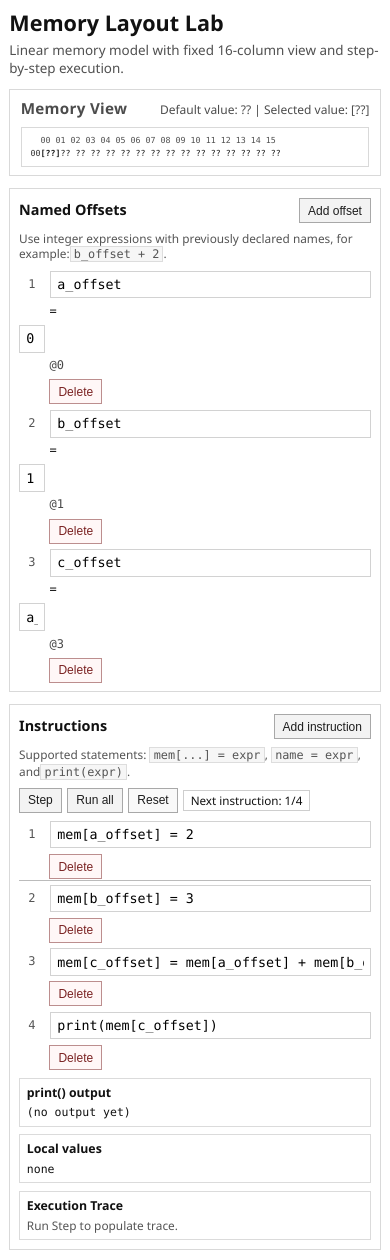
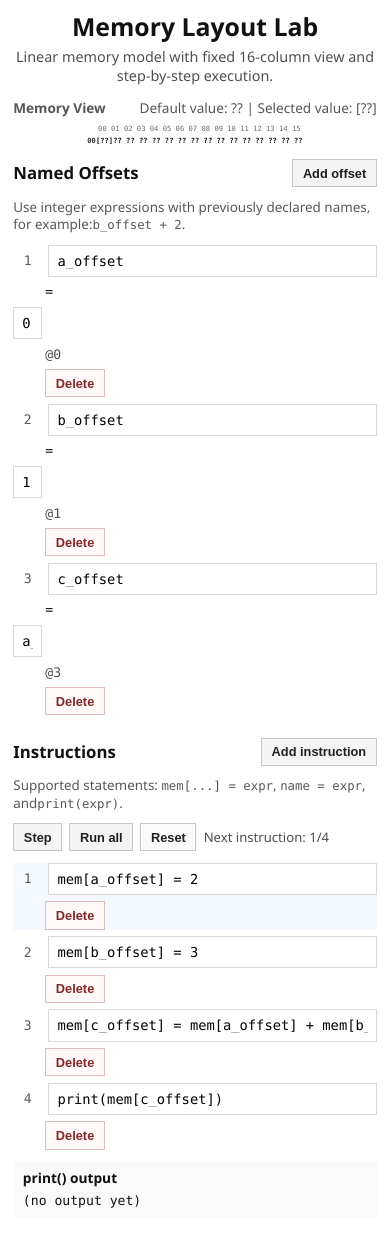
Before and after one commit to acrm/MemoryLayout, a React (Vite) app: page / in a window 390 px wide. After the commit the page ends 1234 px from the top, so only its background shows below. Built offline with nearby package versions, Linux system fonts and the light colour scheme.

Commit message:
2026w11-1.3: Simplify UI and remove trace panel

```diff
--- a/package.json
+++ b/package.json
@@ -1,7 +1,7 @@
 {
   "name": "memory-layout-lab",
   "private": true,
-  "version": "2026w11-1.2",
+  "version": "2026w11-1.3",
   "type": "module",
   "scripts": {
     "dev": "vite",
--- a/src/App.css
+++ b/src/App.css
@@ -7,69 +7,73 @@
   height: 100%;
   display: grid;
   grid-template-rows: auto auto minmax(0, 1fr);
-  gap: 0.75rem;
-  padding: 0.75rem 0.9rem;
+  gap: 1.6vh;
+  padding: 1.8vh 4vw 2.4vh;
   background: #ffffff;
   color: #111111;
 }
 
+.memory-header {
+  text-align: center;
+}
+
 .memory-header h1 {
   margin: 0;
-  font-size: 1.35rem;
-  font-family: var(--font-sans);
-  font-weight: 700;
+  font-size: clamp(1.8rem, 3vw, 3rem);
+  font-weight: 800;
 }
 
 .memory-header p {
-  margin: 0.3rem 0 0;
-  font-size: 0.84rem;
+  margin: 0.35rem 0 0;
   color: #505050;
+  font-size: clamp(0.95rem, 1.2vw, 1.2rem);
 }
 
 .memory-stage {
-  border: 1px solid #d9d9d9;
-  background: #ffffff;
-  padding: 0.55rem 0.65rem;
   display: flex;
   flex-direction: column;
+  align-items: center;
   gap: 0.55rem;
 }
 
 .memory-stage-head {
+  width: 80%;
   display: flex;
   justify-content: space-between;
-  align-items: baseline;
-  gap: 0.7rem;
-  font-size: 0.75rem;
-  color: #4c4c4c;
+  gap: 0.8rem;
+  font-size: clamp(0.85rem, 1vw, 1.05rem);
+  color: #565656;
 }
 
 .memory-stage-head h2 {
   margin: 0;
-  font-size: 0.95rem;
-  letter-spacing: 0.02em;
+  font-size: inherit;
+  font-weight: 700;
 }
 
 .memory-console {
-  border: 1px solid #d9d9d9;
-  padding: 0.38rem 0.55rem;
-  overflow: hidden;
+  width: 100%;
+  display: flex;
+  flex-direction: column;
+  align-items: center;
+  gap: 0.15em;
 }
 
 .memory-row {
   display: flex;
   align-items: center;
+  width: max-content;
   white-space: nowrap;
-  min-width: max-content;
   font-family: var(--font-mono);
-  font-size: clamp(0.52rem, 1.2vw, 0.95rem);
-  line-height: 1.5;
+  font-size: calc(80vw / 50);
+  line-height: 1.25;
+  font-weight: 650;
 }
 
 .row-prefix {
   width: 2ch;
   text-align: right;
-  color: #303030;
+  color: #2d2d2d;
 }
 
 .separator {
@@ -84,7 +88,8 @@
 }
 
 .address-token {
-  color: #505050;
+  color: #6a6a6a;
+  font-weight: 550;
 }
 
 .value-token {
@@ -93,37 +98,36 @@
   padding: 0;
   margin: 0;
   min-width: 2ch;
-  color: #1c1c1c;
+  color: #101010;
   cursor: pointer;
 }
 
 .value-token.is-selected {
-  font-weight: 700;
+  font-weight: 800;
 }
 
 .value-token.is-read {
-  color: #0a5aaa;
+  color: #1f63c6;
 }
 
 .value-token.is-write {
-  color: #9a4700;
+  color: #d17511;
 }
 
 .workbench {
   min-height: 0;
   display: grid;
-  grid-template-columns: minmax(19rem, 0.9fr) minmax(24rem, 1.1fr);
-  gap: 0.75rem;
+  grid-template-columns: 1fr 1fr;
+  gap: 3vw;
+  align-items: start;
 }
 
 .panel {
   min-height: 0;
-  border: 1px solid #d9d9d9;
-  background: #ffffff;
-  padding: 0.55rem;
+  padding: 0;
   display: flex;
   flex-direction: column;
-  gap: 0.5rem;
+  gap: 0.7rem;
   overflow: hidden;
 }
 
@@ -131,25 +135,23 @@
   display: flex;
   align-items: center;
   justify-content: space-between;
-  gap: 0.5rem;
+  gap: 0.6rem;
 }
 
 .panel-head h3 {
   margin: 0;
-  font-size: 0.9rem;
+  font-size: clamp(1.05rem, 1.45vw, 1.55rem);
 }
 
 .panel-hint {
   margin: 0;
-  font-size: 0.74rem;
-  color: #545454;
+  font-size: clamp(0.84rem, 1vw, 1rem);
+  color: #585858;
 }
 
 .panel-hint code {
   font-family: var(--font-mono);
-  background: #f6f6f6;
-  border: 1px solid #dddddd;
-  padding: 0 0.2rem;
+  font-size: 0.92em;
 }
 
 .offset-list {
@@ -158,68 +160,71 @@
   overflow: auto;
   display: flex;
   flex-direction: column;
-  gap: 0.35rem;
+  gap: 0.4rem;
 }
 
 .instruction-list {
-  max-height: 26vh;
+  flex: 1;
+  min-height: 0;
+  max-height: 32vh;
   overflow: auto;
   display: flex;
   flex-direction: column;
-  gap: 0.35rem;
+  gap: 0.4rem;
 }
 
 .offset-row,
 .instruction-row {
   display: grid;
   align-items: center;
-  gap: 0.35rem;
+  gap: 0.4rem;
 }
 
 .offset-row {
-  grid-template-columns: 1.8rem minmax(5.5rem, 1fr) auto minmax(6.4rem, 1fr) auto auto;
+  grid-template-columns: 2rem minmax(6rem, 1fr) auto minmax(7rem, 1fr) auto auto;
 }
 
 .instruction-row {
-  grid-template-columns: 1.8rem 1fr auto;
+  grid-template-columns: 2rem 1fr auto;
 }
 
 .instruction-row.is-active {
-  outline: 1px solid #bbbbbb;
-  outline-offset: 1px;
+  background: #f4f8ff;
 }
 
 .row-index,
 .equals,
 .resolved-value {
   font-family: var(--font-mono);
-  font-size: 0.75rem;
+  font-size: clamp(0.82rem, 0.95vw, 1rem);
 }
 
 .row-index {
   text-align: center;
-  color: #555555;
+  color: #5b5b5b;
 }
 
 .resolved-value {
   white-space: nowrap;
-  color: #494949;
+  color: #4f4f4f;
 }
 
 .offset-row input,
 .instruction-row input {
-  border: 1px solid #d2d2d2;
+  border: 1px solid #d8d8d8;
   background: #ffffff;
-  padding: 0.33rem 0.38rem;
+  padding: 0.45rem 0.5rem;
   font-family: var(--font-mono);
+  font-size: clamp(0.86rem, 1vw, 1.02rem);
 }
 
 button {
-  border: 1px solid #a8a8a8;
-  background: #f3f3f3;
-  color: #1d1d1d;
-  padding: 0.28rem 0.5rem;
-  font-size: 0.75rem;
+  border: 1px solid #c5c5c5;
+  background: #f4f4f4;
+  color: #202020;
+  padding: 0.35rem 0.6rem;
+  font-size: clamp(0.8rem, 0.9vw, 0.95rem);
+  font-weight: 600;
   cursor: pointer;
 }
 
@@ -229,113 +234,51 @@ button:disabled {
 }
 
 button.secondary {
-  background: #f9f9f9;
+  background: #fafafa;
 }
 
 button.danger {
-  border-color: #bc8e8e;
-  color: #7a2222;
-  background: #fff7f7;
+  border-color: #e2bcbc;
+  color: #842727;
+  background: #fff8f8;
 }
 
 .execution-controls {
   display: flex;
   flex-wrap: wrap;
-  gap: 0.35rem;
   align-items: center;
+  gap: 0.45rem;
 }
 
 .status-chip {
-  border: 1px solid #cecece;
-  padding: 0.1rem 0.4rem;
-  font-size: 0.73rem;
-  background: #ffffff;
+  font-size: clamp(0.82rem, 0.95vw, 0.96rem);
+  color: #4d4d4d;
 }
 
 .error-box {
-  border: 1px solid #e0b4b4;
-  background: #fffafa;
-  color: #7e2121;
-  padding: 0.4rem 0.46rem;
-  font-size: 0.74rem;
-}
-
-.runtime-error {
-  margin-top: 0.08rem;
-}
-
-.runtime-grid {
-  display: grid;
-  grid-template-columns: 1fr 1fr;
-  gap: 0.45rem;
+  background: #fff3f3;
+  color: #812828;
+  padding: 0.45rem 0.55rem;
+  font-size: clamp(0.82rem, 0.95vw, 0.95rem);
 }
 
 .runtime-box {
-  border: 1px solid #dbdbdb;
-  padding: 0.35rem 0.42rem;
-  min-height: 0;
+  background: #fafafa;
+  padding: 0.5rem 0.6rem;
 }
 
-.runtime-box h4,
-.trace-panel h4 {
-  margin: 0 0 0.3rem;
-  font-size: 0.77rem;
+.runtime-box h4 {
+  margin: 0 0 0.35rem;
+  font-size: clamp(0.86rem, 1vw, 1rem);
 }
 
 .runtime-box pre {
   margin: 0;
+  max-height: 16vh;
+  overflow: auto;
   white-space: pre-wrap;
   font-family: var(--font-mono);
-  font-size: 0.72rem;
-}
-
-.trace-panel {
-  flex: 1;
-  min-height: 0;
-  border: 1px solid #dbdbdb;
-  padding: 0.35rem 0.42rem;
-  display: flex;
-  flex-direction: column;
-  overflow: hidden;
-}
-
-.trace-list {
-  flex: 1;
-  min-height: 0;
-  overflow: auto;
-  display: flex;
-  flex-direction: column;
-  gap: 0.33rem;
-}
-
-.trace-item {
-  border: 1px solid #dfdfdf;
-  padding: 0.32rem 0.36rem;
-  display: grid;
-  gap: 0.15rem;
-  font-size: 0.72rem;
-}
-
-.trace-item.is-error {
-  border-color: #e1b2b2;
-  color: #7e2121;
-}
-
-.trace-title {
-  display: flex;
-  align-items: baseline;
-  flex-wrap: wrap;
-  gap: 0.35rem;
-}
-
-.trace-title code {
-  font-family: var(--font-mono);
-  font-size: 0.69rem;
-}
-
-.empty-trace {
-  font-size: 0.74rem;
-  color: #555555;
+  font-size: clamp(0.82rem, 0.95vw, 1rem);
 }
 
 @media (max-width: 1080px) {
@@ -343,45 +286,55 @@ button.danger {
     height: auto;
     min-height: 100vh;
     grid-template-rows: auto auto auto;
+    padding: 1.2vh 3.4vw 2vh;
+  }
+
+  .memory-stage-head {
+    width: 100%;
+  }
+
+  .memory-row {
+    font-size: calc(92vw / 50);
   }
 
   .workbench {
     grid-template-columns: 1fr;
-  }
-
-  .runtime-grid {
-    grid-template-columns: 1fr;
+    gap: 1.4rem;
   }
 
   .instruction-list {
-    max-height: 34vh;
+    max-height: 36vh;
   }
 }
 
-@media (max-width: 740px) {
-  .memory-layout-app {
-    padding: 0.58rem;
+@media (max-width: 760px) {
+  .memory-header h1 {
+    font-size: 1.55rem;
+  }
+
+  .memory-header p {
+    font-size: 0.9rem;
   }
 
   .offset-row {
-    grid-template-columns: 1.6rem 1fr;
+    grid-template-columns: 1.8rem 1fr;
   }
 
   .offset-row .equals,
   .offset-row .resolved-value,
   .offset-row button {
     grid-column: 1 / -1;
-    margin-left: 1.9rem;
+    margin-left: 2rem;
     width: fit-content;
   }
 
   .instruction-row {
-    grid-template-columns: 1.6rem 1fr;
+    grid-template-columns: 1.8rem 1fr;
   }
 
   .instruction-row button {
     grid-column: 1 / -1;
-    margin-left: 1.9rem;
+    margin-left: 2rem;
     width: fit-content;
   }
 }
--- a/src/components/MemoryLayoutSimulator.tsx
+++ b/src/components/MemoryLayoutSimulator.tsx
@@ -589,36 +589,6 @@ const executeInstruction = (
   }
 }
 
-const formatReadSummary = (reads: MemoryRead[]): string => {
-  if (reads.length === 0) {
-    return 'none'
-  }
-  return reads.map((read) => `mem[${read.offset}] = ${read.value}`).join(', ')
-}
-
-const formatWriteSummary = (writes: MemoryWrite[]): string => {
-  if (writes.length === 0) {
-    return 'none'
-  }
-  return writes
-    .map((write) => {
-      const previous = write.previousKnown ? String(write.previousValue) : 'unknown'
-      return `mem[${write.offset}] = ${write.newValue} (prev ${previous})`
-    })
-    .join(', ')
-}
-
-const formatLocalsSummary = (locals: Record<string, number>): string => {
-  const entries = Object.entries(locals)
-  if (entries.length === 0) {
-    return 'none'
-  }
-  return entries
-    .sort(([left], [right]) => left.localeCompare(right))
-    .map(([name, value]) => `${name}=${value}`)
-    .join(', ')
-}
-
 const formatByteToken = (isInitialized: boolean, value: number): string => {
   if (!isInitialized) {
     return '??'
@@ -655,7 +625,6 @@ export const MemoryLayoutSimulator: React.FC = () => {
   const [initialized, setInitialized] = useState<boolean[]>(Array(DEFAULT_MEMORY_SIZE).fill(false))
   const [locals, setLocals] = useState<Record<string, number>>({})
   const [programCounter, setProgramCounter] = useState(0)
-  const [trace, setTrace] = useState<TraceEntry[]>([])
   const [printedOutput, setPrintedOutput] = useState<string[]>([])
   const [lastStep, setLastStep] = useState<TraceEntry | null>(null)
   const [runtimeError, setRuntimeError] = useState<string | null>(null)
@@ -694,7 +663,6 @@ export const MemoryLayoutSimulator: React.FC = () => {
     setInitialized(snapshot.initialized)
     setLocals(snapshot.locals)
     setProgramCounter(0)
-    setTrace([])
     setPrintedOutput([])
     setLastStep(null)
     setRuntimeError(null)
@@ -777,7 +745,6 @@ export const MemoryLayoutSimulator: React.FC = () => {
       memorySize,
     )
 
-    setTrace((current) => [...current, result.trace])
     setLastStep(result.trace)
     setSelectedOffset((current) => pickSelectedOffset(result.trace, current))
 
@@ -814,7 +781,7 @@ export const MemoryLayoutSimulator: React.FC = () => {
     }
     let workingCounter = programCounter
 
-    const producedTrace: TraceEntry[] = []
+    let latestTrace: TraceEntry | null = null
     const producedOutput: string[] = []
 
     while (workingCounter < instructions.length) {
@@ -826,7 +793,7 @@ export const MemoryLayoutSimulator: React.FC = () => {
         memorySize,
       )
 
-      producedTrace.push(result.trace)
+      latestTrace = result.trace
       producedOutput.push(...result.printed)
 
       if (!result.succeeded) {
@@ -838,13 +805,12 @@ export const MemoryLayoutSimulator: React.FC = () => {
       workingCounter += 1
     }
 
-    if (producedTrace.length === 0) {
+    if (!latestTrace) {
       return
     }
 
-    setTrace((current) => [...current, ...producedTrace])
-    setLastStep(producedTrace[producedTrace.length - 1])
-    setSelectedOffset((current) => pickSelectedOffset(producedTrace[producedTrace.length - 1], current))
+    setLastStep(latestTrace)
+    setSelectedOffset((current) => pickSelectedOffset(latestTrace, current))
 
     if (producedOutput.length > 0) {
       setPrintedOutput((current) => [...current, ...producedOutput])
@@ -1052,38 +1018,9 @@ export const MemoryLayoutSimulator: React.FC = () => {
 
           {runtimeError && <div className="error-box runtime-error">{runtimeError}</div>}
 
-          <div className="runtime-grid">
-            <section className="runtime-box">
-              <h4>print() output</h4>
-              <pre>{printedOutput.length > 0 ? printedOutput.join('\n') : '(no output yet)'}</pre>
-            </section>
-
-            <section className="runtime-box">
-              <h4>Local values</h4>
-              <pre>{formatLocalsSummary(locals)}</pre>
-            </section>
-          </div>
-
-          <section className="trace-panel">
-            <h4>Execution Trace</h4>
-            <div className="trace-list">
-              {trace.length === 0 && <div className="empty-trace">Run Step to populate trace.</div>}
-              {trace.map((entry, index) => (
-                <article
-                  className={`trace-item ${entry.error ? 'is-error' : ''}`}
-                  key={`trace-${entry.step}-${index}`}
-                >
-                  <div className="trace-title">
-                    <strong>Step {entry.step}</strong>
-                    <code>{entry.instruction}</code>
-                  </div>
-                  <div>Reads: {formatReadSummary(entry.reads)}</div>
-                  <div>Writes: {formatWriteSummary(entry.writes)}</div>
-                  <div>Print: {entry.printed.length > 0 ? entry.printed.join(', ') : 'none'}</div>
-                  <div>Note: {entry.error ? entry.error : entry.note}</div>
-                </article>
-              ))}
-            </div>
+          <section className="runtime-box">
+            <h4>print() output</h4>
+            <pre>{printedOutput.length > 0 ? printedOutput.join('\n') : '(no output yet)'}</pre>
           </section>
         </article>
       </section>
--- a/version.json
+++ b/version.json
@@ -1,6 +1,6 @@
 {
   "weekCode": "2026w11",
   "minor": 1,
-  "build": 2,
-  "currentVersion": "2026w11-1.2"
+  "build": 3,
+  "currentVersion": "2026w11-1.3"
 }
```
Also changed, not shown: 4 other files (tests, documents, lock files or other folders).
